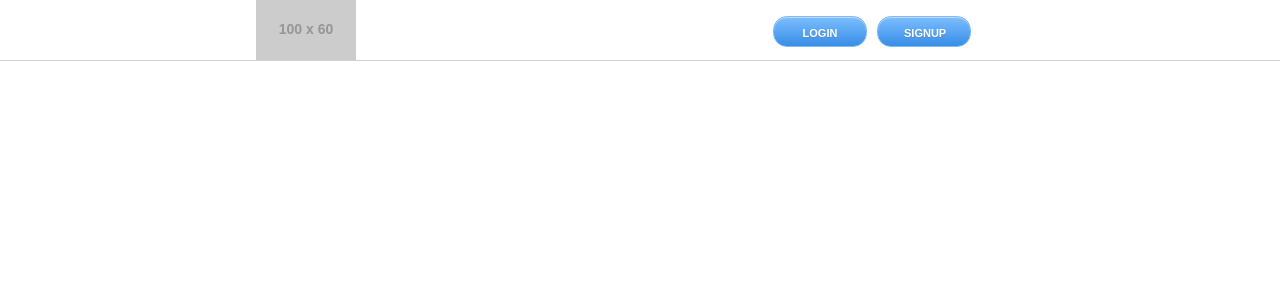
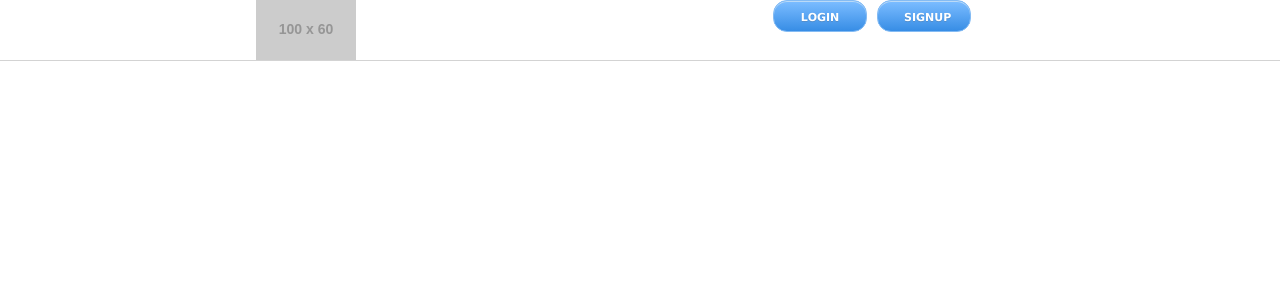
Before and after one commit to eritter688/aurora.frontend, a React (Create React App) app: page / in a window 1280 px wide. Shown: the top 300 px of the page. Built offline with nearby package versions, Linux system fonts and the light colour scheme.

Commit message:
in progress navbar with css

```diff
--- a/src/App.js
+++ b/src/App.js
@@ -1,6 +1,4 @@
 import React from 'react';
-import './App.css';
-// import 'bootstrap/dist/css/bootstrap.min.css';
 import authService from './services/tokenService';
 import {useDispatch} from "react-redux";
 import {api} from "./axios/axios";
--- a/src/components/header/header.css
+++ b/src/components/header/header.css
@@ -1,12 +1,7 @@
-:root {
-    --breakpoint-xs: 0;
-    --breakpoint-sm: 576px;
-    --breakpoint-md: 768px;
-    --breakpoint-lg: 992px;
-    --breakpoint-xl: 1200px;
-}
 
 .nav-header {
+    font-size: 15px;
+    font-weight: bold;
     font-variant: all-small-caps;
 
     position: fixed;
@@ -35,16 +30,15 @@ nav {
 
 nav > ul {
     list-style: none;
+    margin: 0;
     padding: 0;
 }
 
 nav > ul > li {
     display: inline;
-    margin: 0;
     padding-left: 5px;
     padding-right: 5px;
 }
-
 
 .nav-header-button {
     text-align: center;
@@ -56,9 +50,6 @@ nav > ul > li {
     display: inline-block;
     cursor: pointer;
     color: #ffffff;
-    font-family: Arial, serif;
-    font-size: 15px;
-    font-weight: bold;
     padding: 6px 26px;
     text-decoration: none;
     text-shadow: 0 1px 0 #528ecc;
@@ -68,16 +59,15 @@ nav > ul > li {
     background: #378de5 linear-gradient(to bottom, #378de5 5%, #79bbff 100%);
 }
 
-.nav-header-button:active {
-    position: relative;
-    top: 1px;
-}
-
 /* RESPONSIVE */
 
 @media only screen and (min-width: var(--breakpoint-sm)) and (max-width: var(--breakpoint-md)) {
     .nav-header {
         grid-template-columns: 1fr 1fr 1fr 1fr 1fr;
+    }
+
+    .nav-header-button {
+
     }
 }
 
@@ -89,6 +79,10 @@ nav > ul > li {
     .nav-header {
         grid-template-columns: 2fr 1fr 5fr 1fr 2fr;
     }
+
+    .nav-header-button {
+
+    }
 }
 
 @media only screen and (min-width: var(--breakpoint-xl)) {
--- a/src/index.css
+++ b/src/index.css
@@ -1,13 +1,18 @@
+:root {
+  --breakpoint-xs: 0;
+  --breakpoint-sm: 576px;
+  --breakpoint-md: 768px;
+  --breakpoint-lg: 992px;
+  --breakpoint-xl: 1200px;
+}
+
 body {
-  margin: 0;
-  font-family: -apple-system, BlinkMacSystemFont, 'Segoe UI', 'Roboto', 'Oxygen',
-    'Ubuntu', 'Cantarell', 'Fira Sans', 'Droid Sans', 'Helvetica Neue',
-    sans-serif;
   -webkit-font-smoothing: antialiased;
   -moz-osx-font-smoothing: grayscale;
+  font-family: "Lucida Sans Unicode", sans-serif;
 }
 
 code {
   font-family: source-code-pro, Menlo, Monaco, Consolas, 'Courier New',
-    monospace;
+  monospace;
 }
```
Also changed, not shown: src/App.css (deleted, +0 -39 lines).
